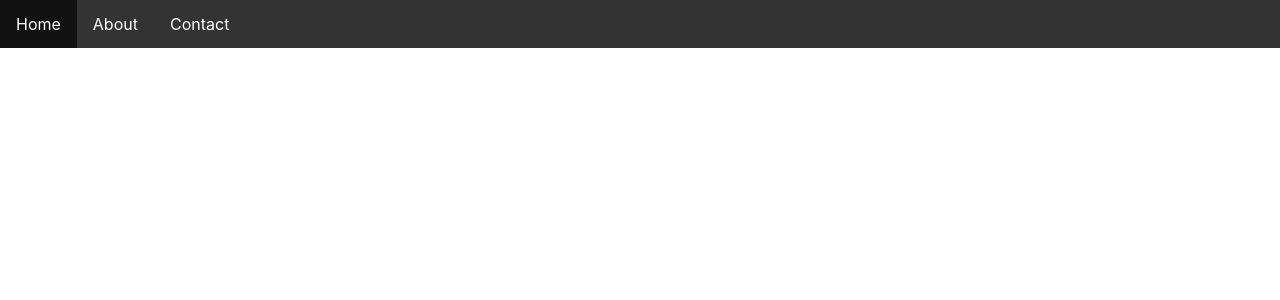
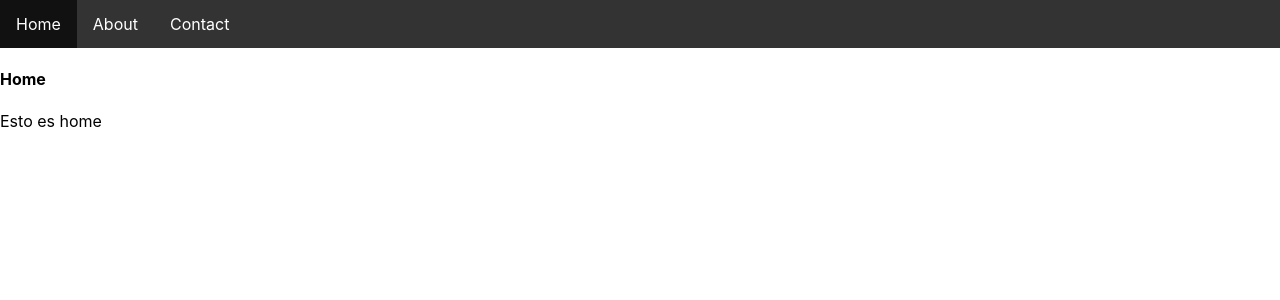
Before and after one commit to LeonDeAnahuac/Blogs, a React (Create React App) app: page / in a window 1280 px wide. Shown: the top 300 px of the page. Built offline with nearby package versions, Linux system fonts and the light colour scheme.

Commit message:
react router links

```diff
--- a/src/App.js
+++ b/src/App.js
@@ -1,11 +1,20 @@
 import React from 'react';
 import Navbar from './components/Navbar'
+import {BrowserRouter, Route} from 'react-router-dom'
+import Home from './components/Home'
+import About from './components/About'
+import Contact from './components/Contact'
 
 function App() {
   return (
-    <div className="App">
-      <Navbar/>
-    </div>
+    <BrowserRouter>
+      <div className="App">
+        <Navbar/>
+        <Route exact path='/' component={Home}/>
+        <Route path='/about' component={About}/>
+        <Route path='/contact' component={Contact} />
+      </div>
+    </BrowserRouter>
   );
 }
 
--- a/src/components/Navbar.js
+++ b/src/components/Navbar.js
@@ -1,12 +1,13 @@
 import React from 'react'
+import {Link} from 'react-router-dom'
 
 const Navbar = () => {
     return (
         <nav className="navbar">
             <ul>
-                <li><a href="/">Home</a></li>
-                <li><a href="/about">About</a></li>
-                <li><a href="/contact">Contact</a></li>
+                <li><Link to="/">Home</Link></li>
+                <li><Link to="/about">About</Link></li>
+                <li><Link to="/contact">Contact</Link></li>
             </ul>
         </nav>
     )
```
